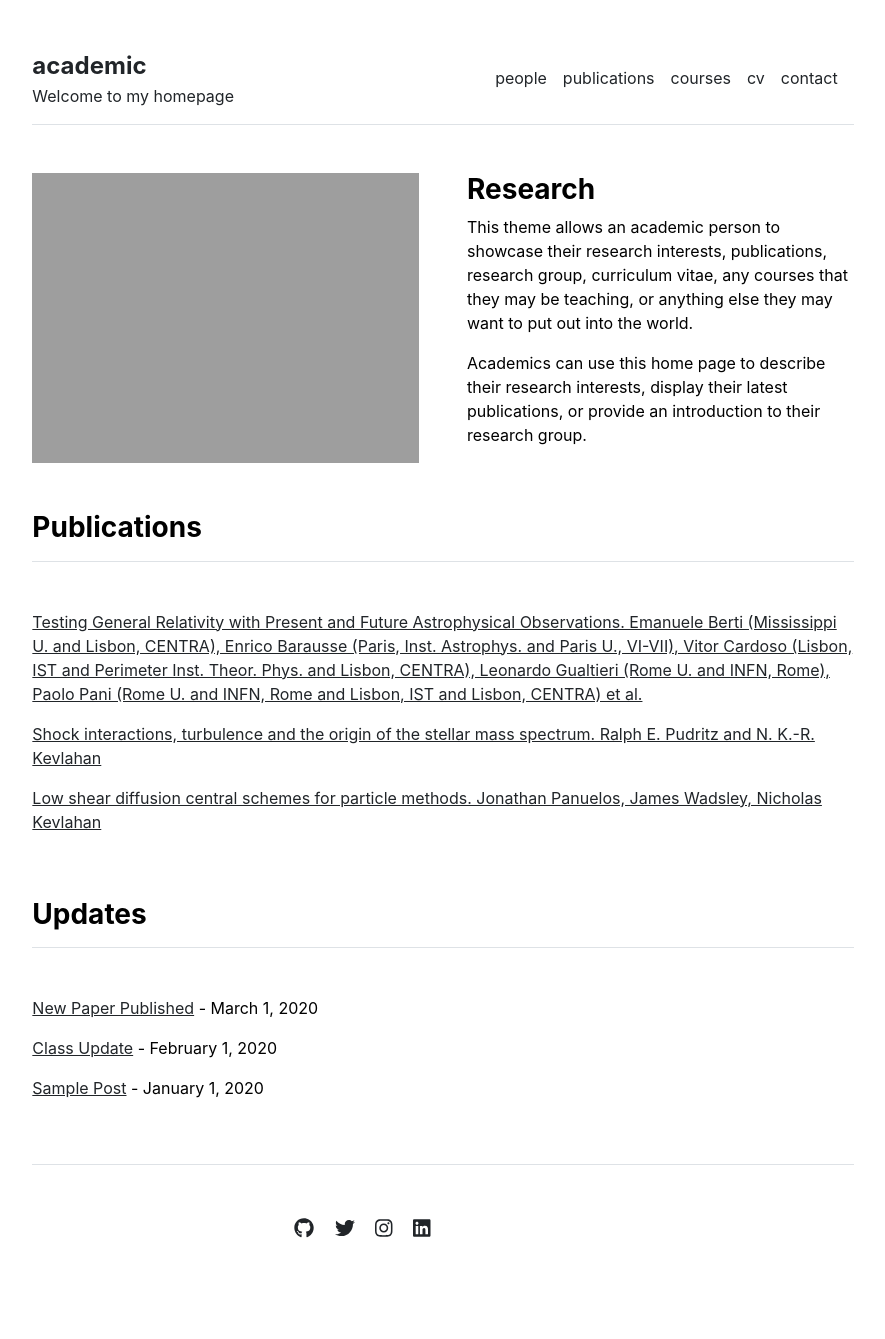
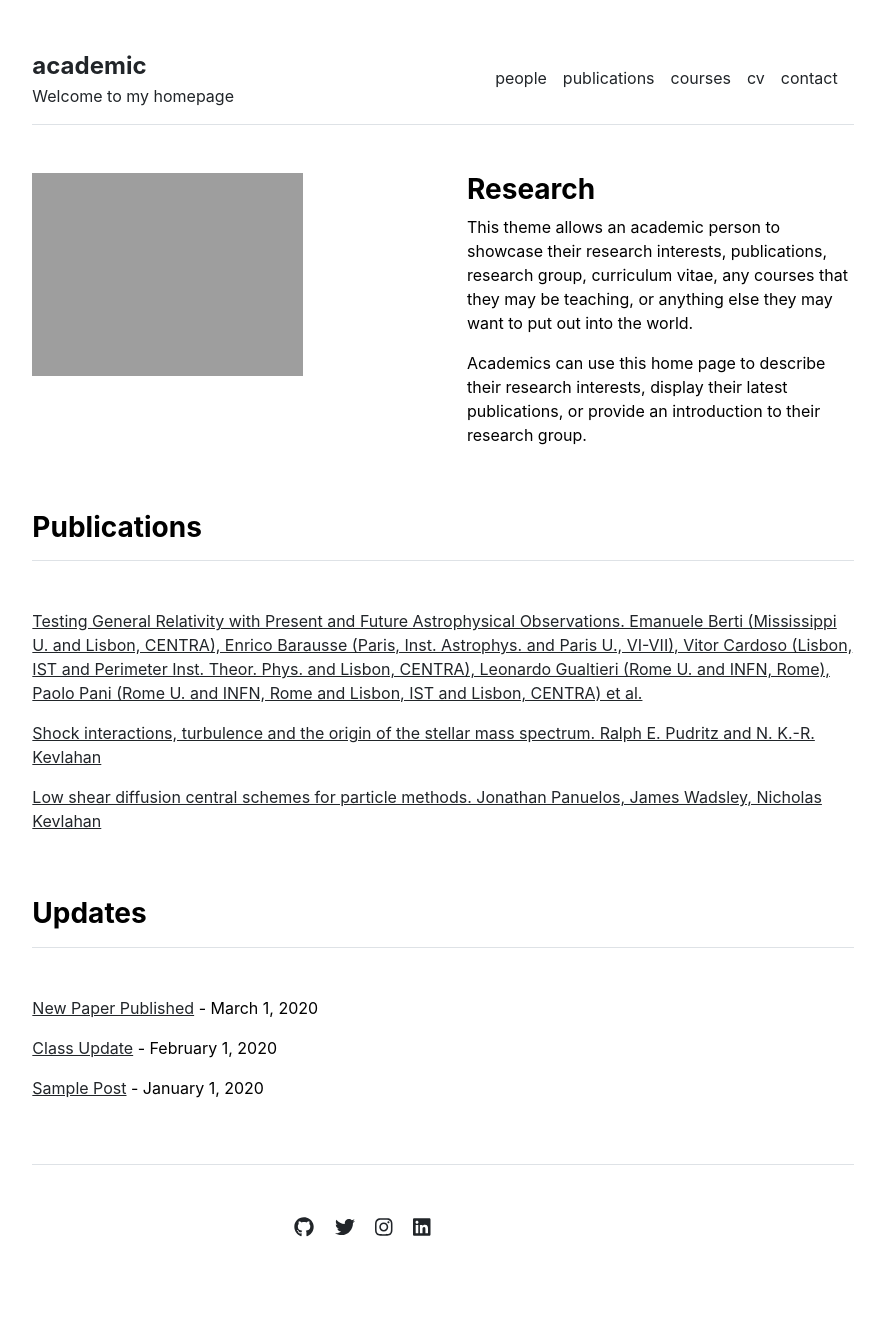
Before and after one commit to akakpokonou/akakpokonou.github.io, a Jekyll site: the page built from index.md, in a window 1280 px wide. Shown: the whole page, without its empty margins (197-1082 px from the left). Built offline with Jekyll 4.4.1, drawn with Linux system fonts in a browser that asks for light colours.

Commit message:
Update home.html

```diff
--- a/_layouts/home.html
+++ b/_layouts/home.html
@@ -4,7 +4,7 @@
 
 <div class="row g-5 mb-5">
   <div class="col-md-6">
-    <img src="{{ site.github.url }}/assets/img/home.jpg" alt="Home" width="100%">
+    <img src="{{ site.github.url }}/assets/img/home.jpg" alt="Home" width="70%">
   </div>
     <div class="col-md-6">
     <h3 class="fw-bold">Research</h3>
```
